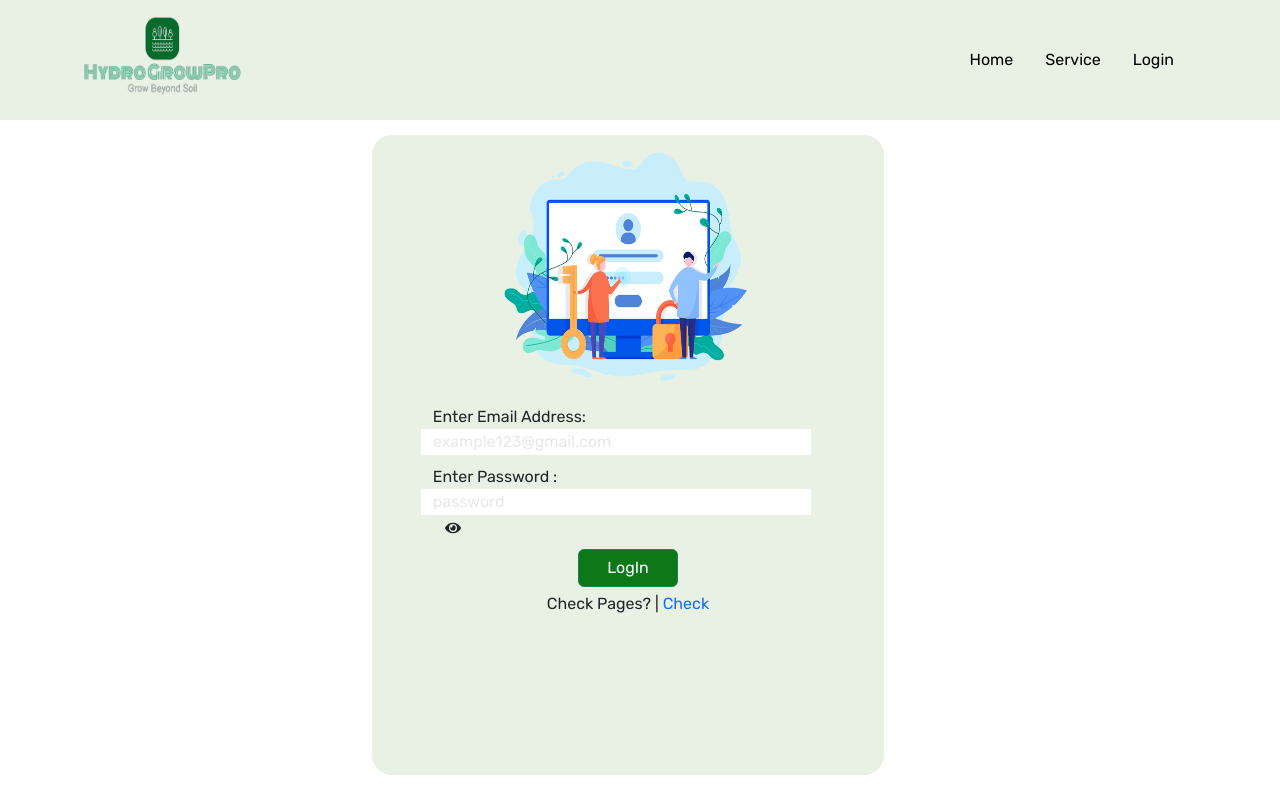
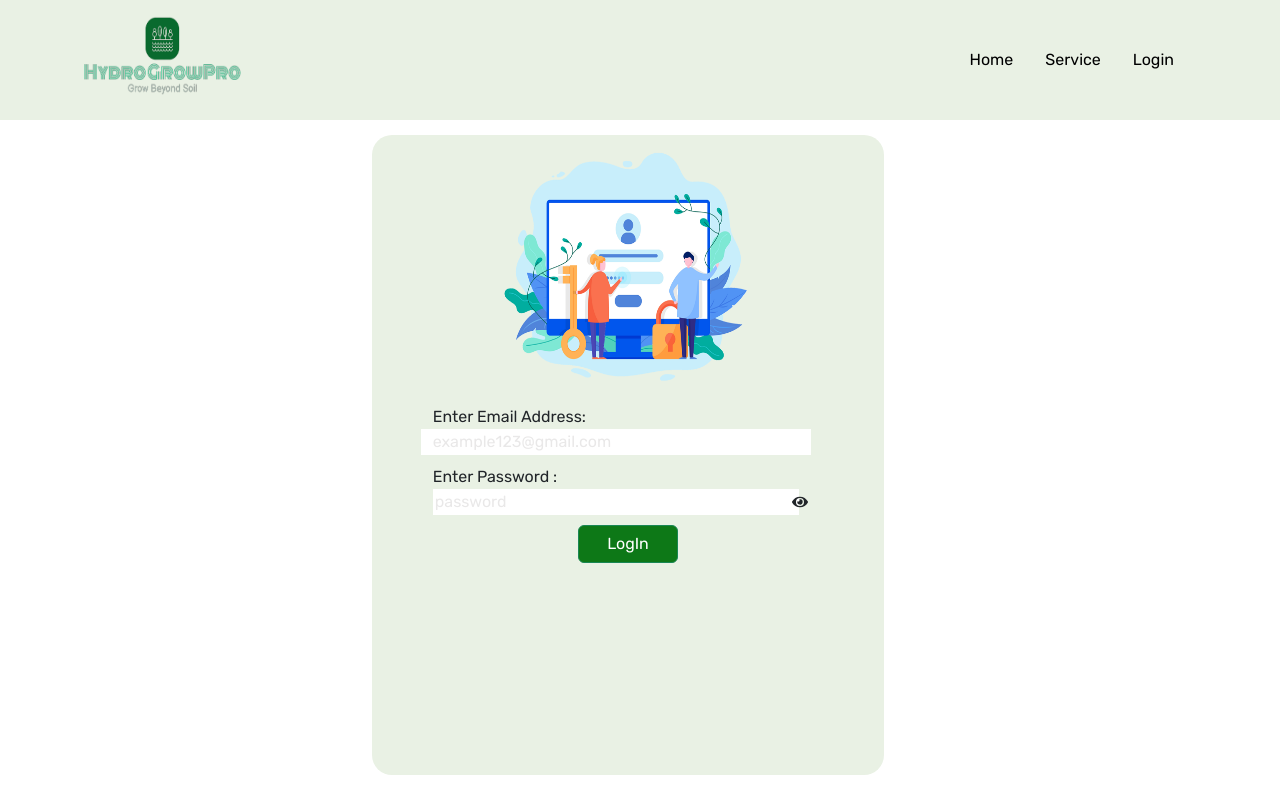
Before and after one commit to Danujan06/React-app-Deployment, a React (Create React App) app: page /Login in a window 1280 px wide. Built offline with nearby package versions, Linux system fonts and the light colour scheme.

Commit message:
Necessary changes to remove the eye symbol in the password input box

```diff
--- a/src/pages/LogIn/LogIn.css
+++ b/src/pages/LogIn/LogIn.css
@@ -25,6 +25,7 @@
 
 
 .login-form-control{
+    width:100%;
     border: none;
 }
 .user-name{
@@ -52,3 +53,16 @@
     background-color: #0D7817;
     width: 100px;
 }
+.password-input-container {
+    display: flex;
+    align-items: center;
+    width: 100%;
+
+}
+
+.eye-icon {
+    cursor: pointer;
+    margin-left: 5px;
+    display: flex;
+    align-items: center;
+}
--- a/src/pages/LogIn/LogIn.js
+++ b/src/pages/LogIn/LogIn.js
@@ -107,6 +107,7 @@ function Login() {
 
               <div className='pass-word row'>
                 <label htmlFor="password" className='login-form-label row'>Enter Password :</label>
+                <div className="password-input-container col">
                   <input
                     type={passwordVisible ? 'text' : 'password'}
                     name="password"
@@ -120,11 +121,13 @@ function Login() {
                     {passwordVisible ? <FaEyeSlash /> : <FaEye />}
                   </span>
                 </div>
+              </div>
 
               <div className='login-button-container row'>
                 <button id='login-button' type='submit' className='btn btn-success'>LogIn</button>
-                <p style={{padding: "5px"}}> Check Pages? | <a href='/Systems'>Check</a></p>
               </div>
+
+
 
             </form>
           </div>
```
Lines whose indentation alone changed are shown as unchanged.
